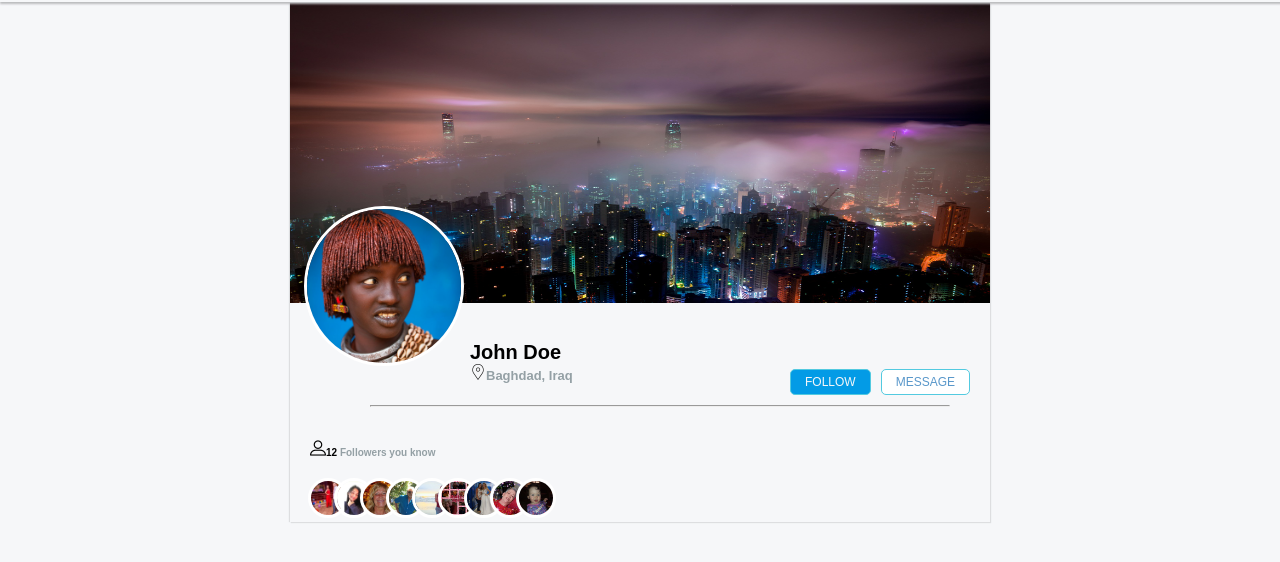
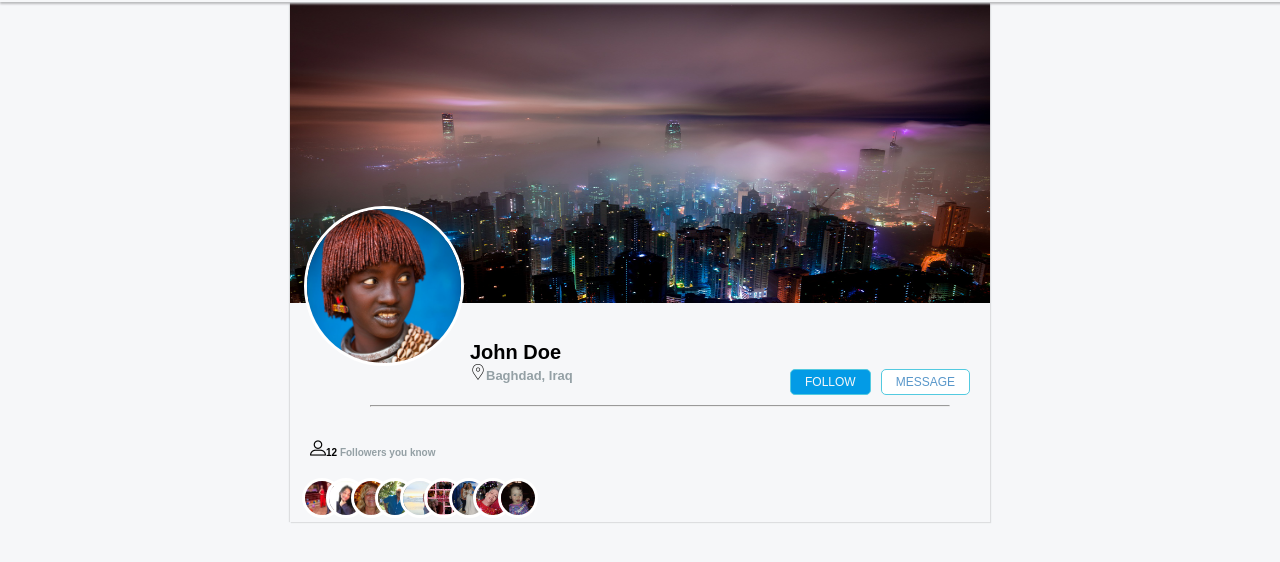
Before and after one commit to xxzozoxx/baghdad-assignment-3, a plain HTML site: page index.html in a window 1280 px wide. Shown: the part 48-610 px from the top of the page. Drawn offline with Linux system fonts and the light colour scheme.

Commit message:
added span element instead of a list

```diff
--- a/css/style.css
+++ b/css/style.css
@@ -129,8 +129,7 @@ b{
     content: url('../imgs/people.png');
 }
 .img-array{
-    list-style: none;
-    display: inline-flex;
+
     padding-left: 12px;
 }
 .img-array img{
@@ -138,7 +137,7 @@ b{
     height: 40px;
     border-radius: 25px;
     border: 3px solid white;
-    margin-left: -14px;
+    margin-left: -20px;
 
 }
 .wrap{
--- a/index.html
+++ b/index.html
@@ -40,17 +40,17 @@
                 <hr>
                 <div class="wrap">
                     <h3 class="people"><b>12 </b> Followers you know</h3>
-                    <ul class="img-array">
-                        <li><img src="./imgs/f2.jpg"></li>
-                        <li><img src="./imgs/f1.jpg"></li>
-                        <li><img src="./imgs/f3.jpg"></li>
-                        <li><img src="./imgs/f4.jpg"></li>
-                        <li><img src="./imgs/f5.jpg"></li>
-                        <li><img src="./imgs/f6.jpg"></li>
-                        <li><img src="./imgs/f7.jpg"></li>
-                        <li><img src="./imgs/f8.jpg"></li>
-                        <li><img src="./imgs/f9.jpg"></li>
-                    </ul>
+                    <span class="img-array">
+                        <img src="./imgs/f2.jpg">
+                        <img src="./imgs/f1.jpg">
+                        <img src="./imgs/f3.jpg">
+                        <img src="./imgs/f4.jpg">
+                        <img src="./imgs/f5.jpg">
+                        <img src="./imgs/f6.jpg">
+                        <img src="./imgs/f7.jpg">
+                        <img src="./imgs/f8.jpg">
+                        <img src="./imgs/f9.jpg">
+                    </span>
                 </div>
             </div>
         </div>
```
